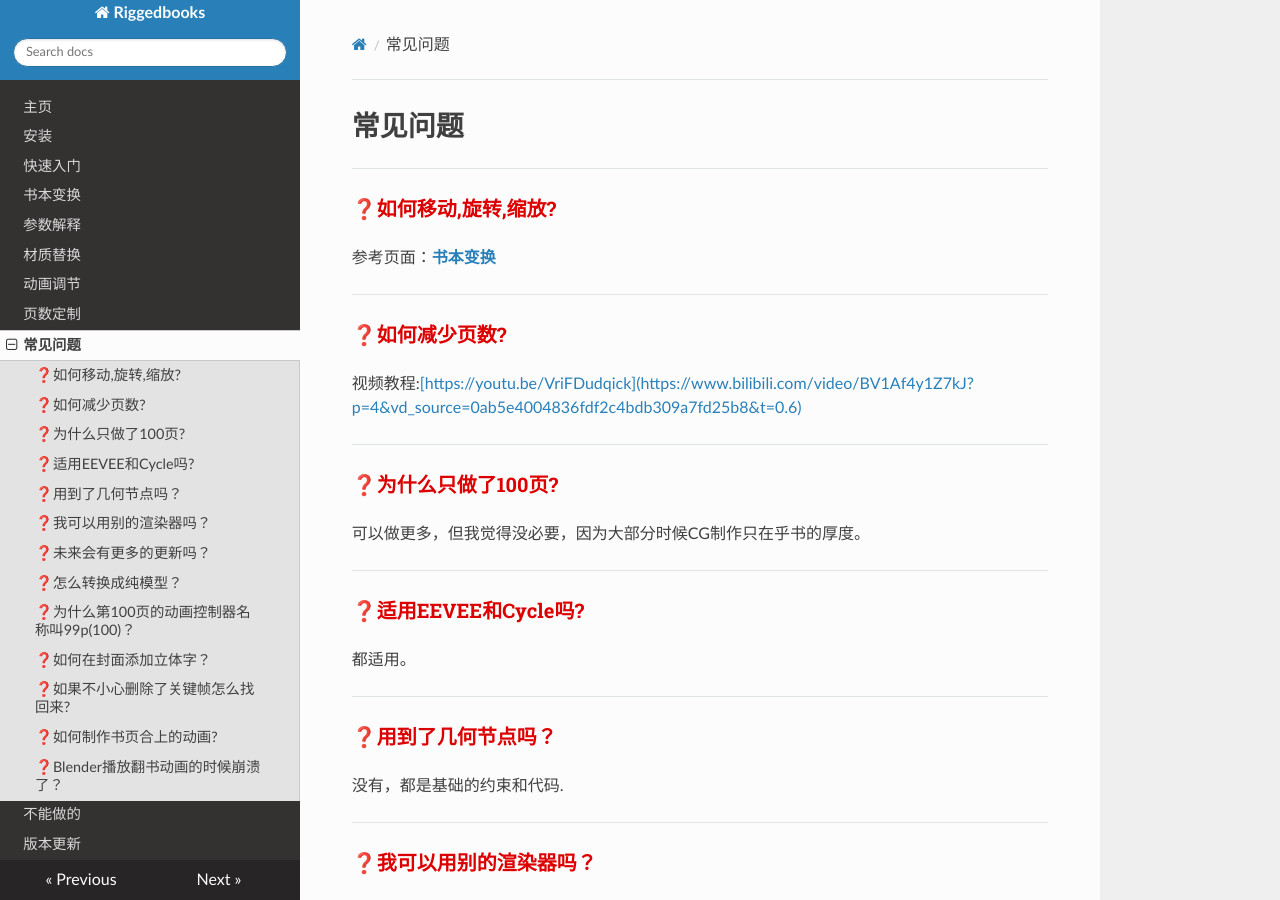
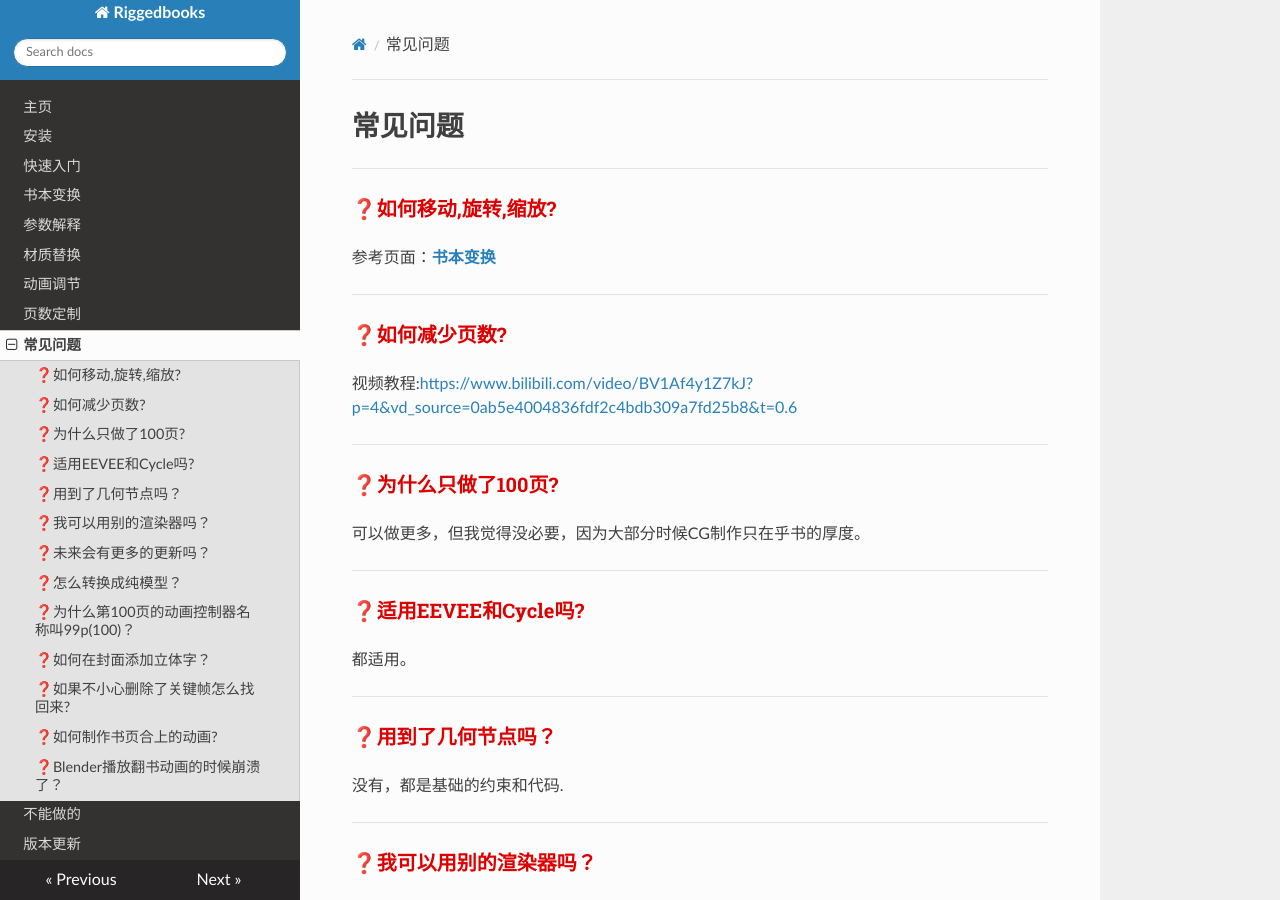
Before and after one commit to LiuRan89/Riggedbooks-manual-chinese, an MkDocs documentation site: the page built from docs/questions.md, in a window 1280 px wide and 900 px high. Built offline with MkDocs 1.6.1, drawn with Linux system fonts in a browser that asks for light colours; nearby versions of some CDN libraries; part of the change alters nothing that is shown.

Commit message:
Update questions.md

```diff
--- a/docs/questions.md
+++ b/docs/questions.md
@@ -5,7 +5,7 @@
 
 ---
 ###❓<font color="#dd0000">如何减少页数?</font><br />
-视频教程:[[https://youtu.be/VriFDudqick](https://www.bilibili.com/video/BV1Af4y1Z7kJ?p=4&vd_source=0ab5e4004836fdf2c4bdb309a7fd25b8&t=0.6)]([https://youtu.be/VriFDudqick](https://www.bilibili.com/video/BV1Af4y1Z7kJ?p=4&vd_source=0ab5e4004836fdf2c4bdb309a7fd25b8&t=0.6))
+视频教程:[https://www.bilibili.com/video/BV1Af4y1Z7kJ?p=4&vd_source=0ab5e4004836fdf2c4bdb309a7fd25b8&t=0.6](https://www.bilibili.com/video/BV1Af4y1Z7kJ?p=4&vd_source=0ab5e4004836fdf2c4bdb309a7fd25b8&t=0.6)
 
 ---
 ###❓<font color="#dd0000">为什么只做了100页?</font><br />
```
